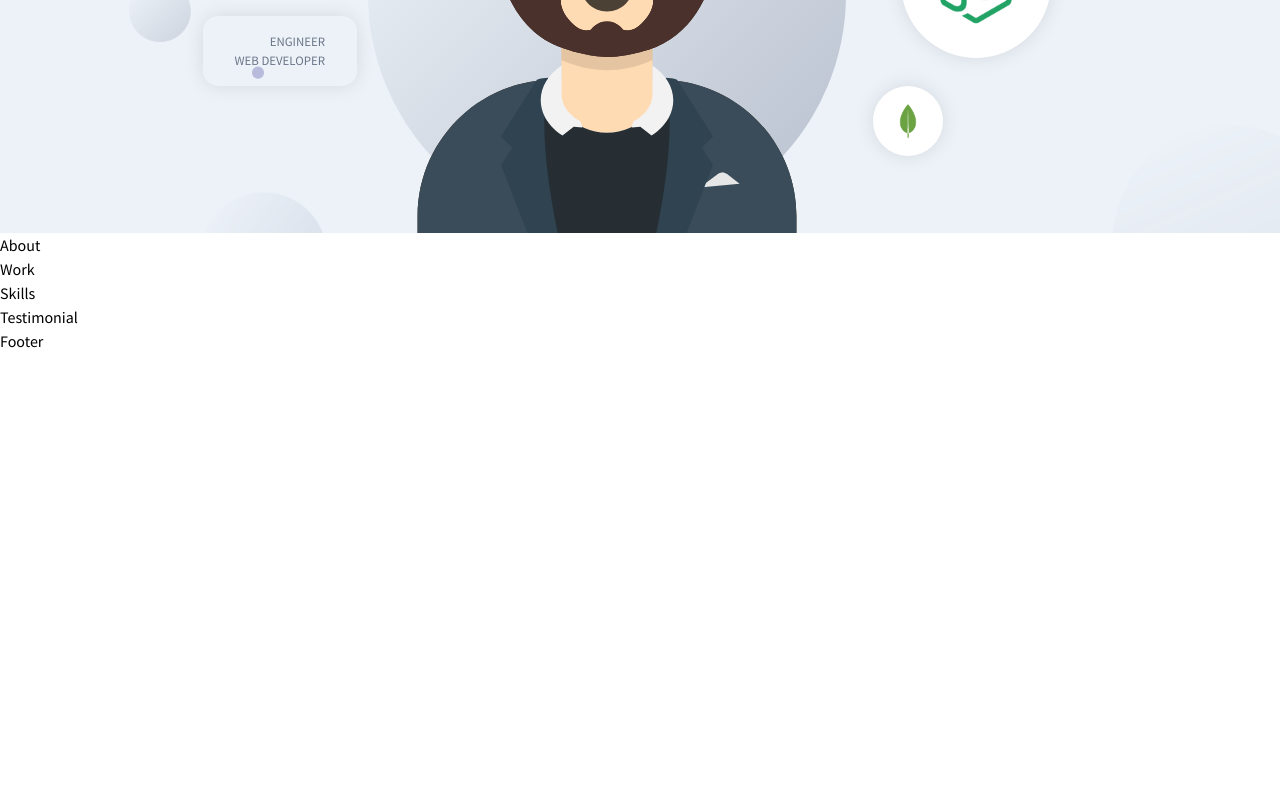
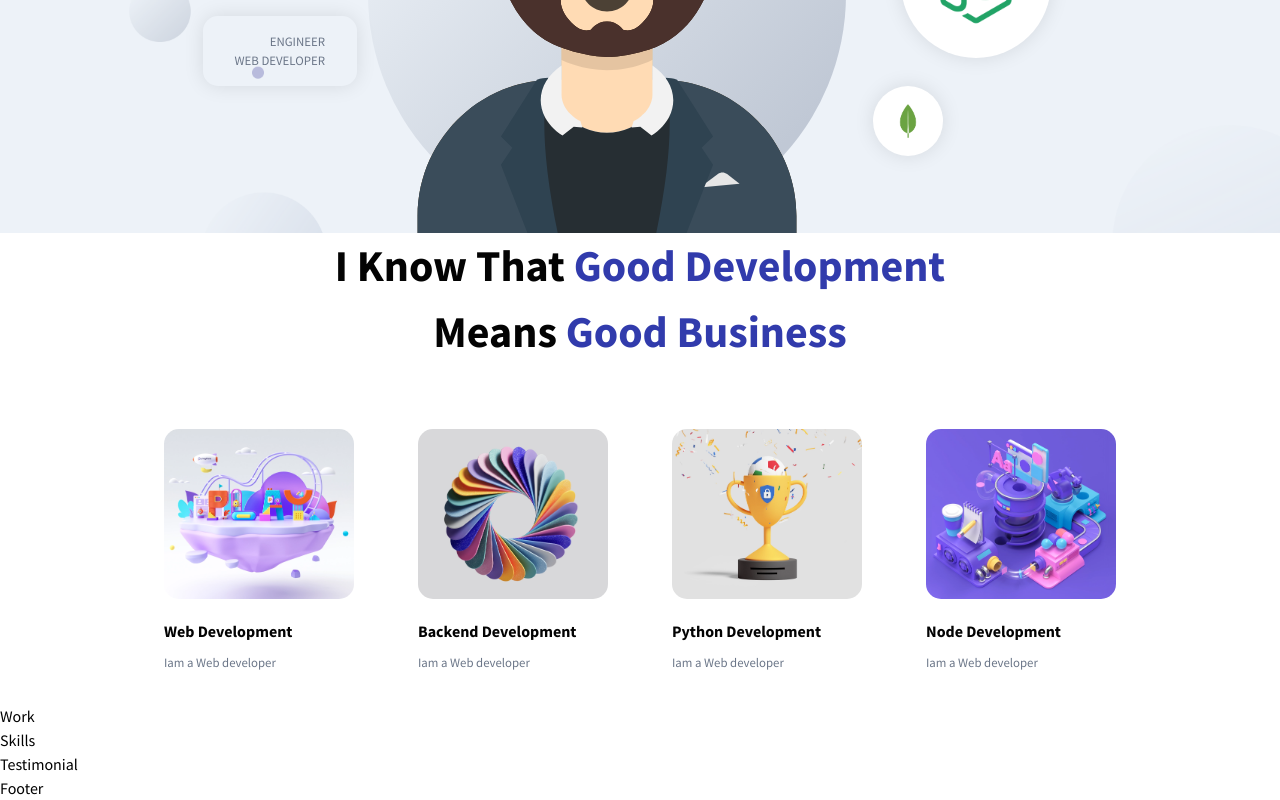
Before and after one commit to cdlavacudeg/cdlavacudeg.github.io, a React (Create React App) app in the folder frontend/: page / in a window 1280 px wide. Shown: the part 393-1193 px from the top of the page. Before the commit the page ends 800 px from the top, so only its background shows below. Built offline with nearby package versions, Linux system fonts and the light colour scheme.

Commit message:
[Add] About Section

```diff
--- a/frontend/src/App.scss
+++ b/frontend/src/App.scss
@@ -34,3 +34,18 @@
     font-size: 2.8rem;
   }
 }
+
+.bold-text {
+  font-size: 1.6rem;
+  font-weight: 800;
+  color: var(--black-color);
+  text-align: left;
+
+  @media screen and (min-width: 2000px) {
+    font-size: 3.2rem;
+  }
+
+  @media screen and (max-width: 450px) {
+    font-size: 1.44rem;
+  }
+}
--- a/frontend/src/containers/About/About.scss
+++ b/frontend/src/containers/About/About.scss
@@ -0,0 +1,38 @@
+.app__about {
+  flex: 1;
+  width: 100%;
+  flex-direction: column;
+}
+
+.app__profiles {
+  display: flex;
+  justify-content: center;
+  align-items: flex-start;
+  flex-wrap: wrap;
+  margin-top: 3.2rem;
+}
+
+.app__profile-item {
+  width: 190px;
+  display: flex;
+  justify-content: flex-start;
+  align-items: flex-start;
+  flex-direction: column;
+  margin: 3.2rem;
+
+  img {
+    width: 100%;
+    height: 170px;
+    border-radius: 15px;
+    object-fit: cover;
+  }
+
+  @media screen and (min-width: 2000px) {
+    width: 370px;
+    margin: 3.2rem 6.4rem;
+
+    img {
+      height: 320px;
+    }
+  }
+}
--- a/frontend/src/containers/About/About.tsx
+++ b/frontend/src/containers/About/About.tsx
@@ -1,6 +1,50 @@
 import React from 'react'
+import { motion } from 'framer-motion'
+import { images } from '../../constants'
+import './About.scss'
 
-// import './About.scss'
 export const About: React.FC = () => {
-  return <div>About</div>
+  interface AboutItem {
+    title: string
+    description: string
+    imgUrl: string
+  }
+  const abouts: AboutItem[] = [
+    { title: 'Web Development', description: 'Iam a Web developer', imgUrl: images.about01 },
+    { title: 'Backend Development', description: 'Iam a Web developer', imgUrl: images.about02 },
+    { title: 'Python Development', description: 'Iam a Web developer', imgUrl: images.about03 },
+    { title: 'Node Development', description: 'Iam a Web developer', imgUrl: images.about04 },
+  ]
+
+  return (
+    <div id='about' className='app__about app__flex'>
+      <h2 className='head-text'>
+        I Know That <span>Good Development</span>
+        <br />
+        means <span>Good Business</span>
+      </h2>
+
+      <div className='app__profiles'>
+        {abouts.map((about, index) => {
+          return (
+            <motion.div
+              whileInView={{ opacity: 1 }}
+              whileHover={{ scale: 1.1 }}
+              transition={{ duration: 0.5, type: 'tween' }}
+              className='app__profile-item'
+              key={index}
+            >
+              <img src={about.imgUrl} alt={about.title} />
+              <h2 className='bold-text' style={{ marginTop: '20px' }}>
+                {about.title}
+              </h2>
+              <h2 className='p-text' style={{ marginTop: '10px' }}>
+                {about.description}
+              </h2>
+            </motion.div>
+          )
+        })}
+      </div>
+    </div>
+  )
 }
```
